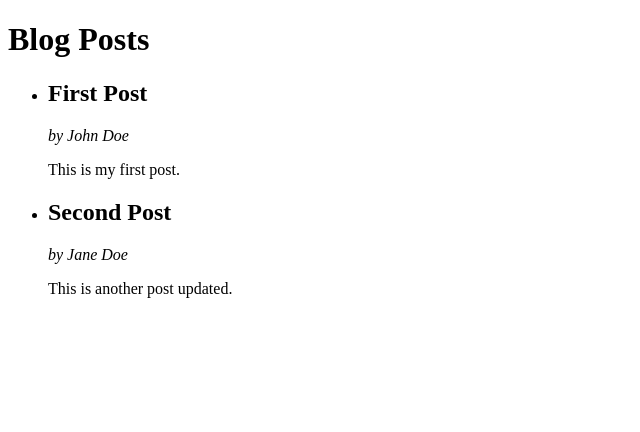
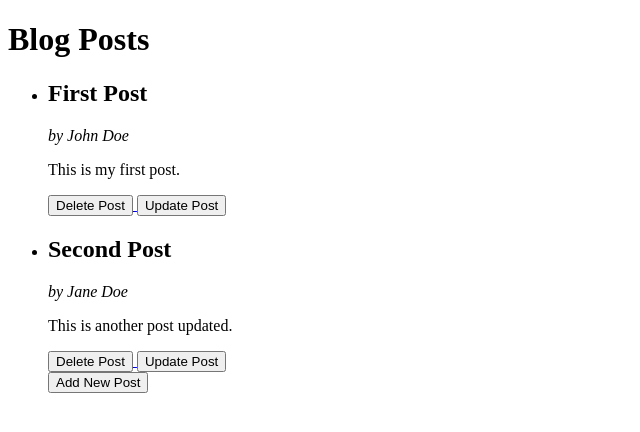
Before and after one commit to valiyuneski/Masterblog, a Flask app: page / in a window 1280 px wide. Shown: the top 432 px of the page, without its empty margins (0-640 px from the left). Run offline with Flask 3, Linux system fonts and the light colour scheme.

Commit message:
Fixed the Erros regarding delete_html. index now has all buttons inside and is hopefully correct

```diff
--- a/app.py
+++ b/app.py
@@ -69,24 +69,41 @@ def add():
     return render_template('add.html')
 
 
-@app.route("/delete/<int:post_id>", methods=["GET", "POST"])
+# @app.route("/delete/<int:post_id>", methods=["GET", "POST"])
+# def delete(post_id):
+#     """Delete a blog post by ID."""
+#     blog_posts = load_blog_posts()
+
+#     # Find the post to delete
+#     post = next((p for p in blog_posts if p["id"] == post_id), None)
+
+#     # Second Navigation after actual delete will be back to index PAGE
+#     if request.method == "POST":
+#         if post:
+#             # Remove the post from the list
+#             blog_posts = [p for p in blog_posts if p.get("id") != post_id]
+#             save_blog_posts(blog_posts)
+#         return redirect(url_for("index"))
+
+#     # First Navigation is: GET request (just for confirmation of deletetion)
+#     return render_template("delete.html", post=post)
+@app.route("/delete/<int:post_id>")
 def delete(post_id):
     """Delete a blog post by ID."""
+
+    # Get all posts
     blog_posts = load_blog_posts()
 
-    # Find the post to delete
-    post = next((p for p in blog_posts if p["id"] == post_id), None)
+    # Find the post to delete by ID
+    post_to_delete = next((p for p in blog_posts if p["id"] == post_id), None)
 
-    # Second Navigation after actual delete will be back to index PAGE
-    if request.method == "POST":
-        if post:
-            # Remove the post from the list
-            blog_posts = [p for p in blog_posts if p.get("id") != post_id]
-            save_blog_posts(blog_posts)
-        return redirect(url_for("index"))
+    if post_to_delete:
+        # Remove the post from the list
+        blog_posts = [p for p in blog_posts if p.get("id") != post_id]
 
-    # First Navigation is: GET request (just for confirmation of deletetion)
-    return render_template("delete.html", post=post)
+        # Save back to JSON
+        save_blog_posts(blog_posts)
+    return redirect(url_for("index"))
 
 
 @app.route('/update/<int:post_id>', methods=['GET', 'POST'])
--- a/templates/index.html
+++ b/templates/index.html
@@ -12,8 +12,19 @@
         <h2>{{ post.title }}</h2>
         <p><em>by {{ post.author }}</em></p>
         <p>{{ post.content }}</p>
+        <a href="{{ url_for('delete', post_id=post['id']) }}">
+              <button type="button">Delete Post</button>
+        </a>
+        <a href="{{ url_for('update', post_id=post['id']) }}">
+            <button type="button">Update Post</button>
+        </a>
       </li>
     {% endfor %}
+    <div>
+        <a href="{{ url_for('add') }}">
+            <button type="button">Add New Post</button>
+        </a>
+    </div>
   </ul>
 </body>
 </html>
```
Also changed, not shown: templates/delete.html (deleted, +0 -27 lines).
